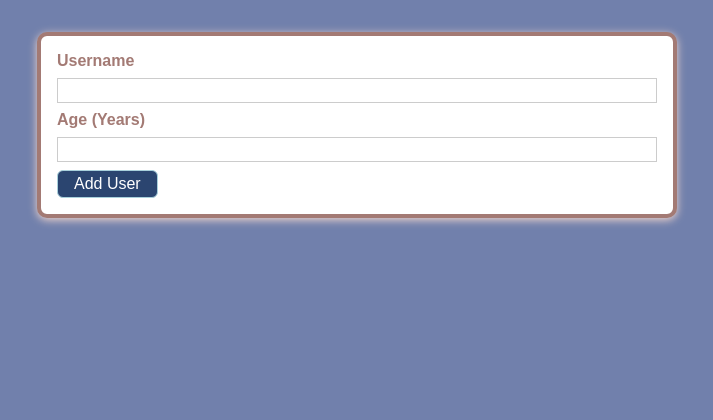
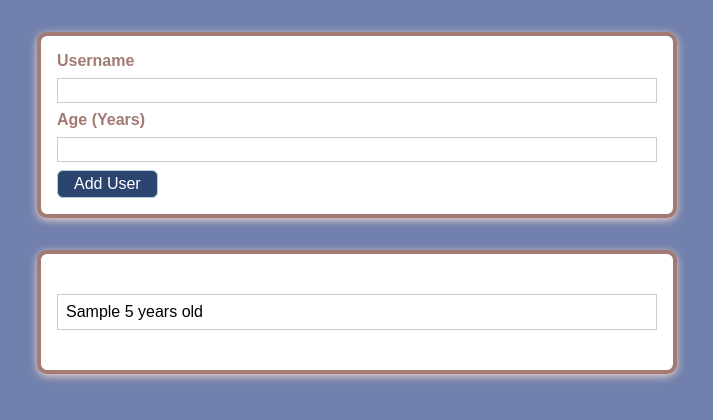
Before and after one commit to juliawald/user-and-age-react-project, a React (Create React App) app: page / in a window 1280 px wide. Both pictures are taken after typing "Sample", "5" into the empty fields and a click on the button "Add User". Shown: the top 420 px of the page, without its empty margins (283-996 px from the left). Built offline with nearby package versions, Linux system fonts and the light colour scheme.

Commit message:
saving  users

```diff
--- a/src/App.js
+++ b/src/App.js
@@ -1,10 +1,20 @@
-import React from 'react';
-import AddUser from './components/Users/AddUser';
+import React, { useState } from "react";
+import AddUser from "./components/Users/AddUser";
+import UsersList from "./components/Users/UsersList";
 
 function App() {
+  const [usersList, setUsersList] = useState([]);
+
+  const addUserHandler = (uName, uAge) => {
+    setUsersList((prevUsersList) => {
+      return [...prevUsersList, { name: uName, age: uAge, id: Math.random().toString() }];
+    });
+  };
+
   return (
     <div>
-      <AddUser />
+      <AddUser onAddUser={addUserHandler} />
+      <UsersList users={usersList} />
     </div>
   );
 }
--- a/src/components/Users/AddUser.js
+++ b/src/components/Users/AddUser.js
@@ -15,6 +15,7 @@
     if (+enteredAge < 1) {
       return;
     }
+    props.onAddUser(enteredUsername, enteredAge);
     setEnteredUsername("");
     setEnteredAge("");
   };
--- /dev/null
+++ b/src/components/Users/UsersList.js
@@ -0,0 +1,19 @@
+import React from "react";
+import Card from "../UI/Card";
+import classes from "./UsersList.module.css";
+
+const UsersList = (props) => {
+  return (
+    <Card className={classes.users}>
+      <ul>
+        {props.users.map((user) => (
+          <li key={user.id}>
+            {user.name} {user.age} years old
+          </li>
+        ))}
+      </ul>
+    </Card>
+  );
+};
+
+export default UsersList;
--- /dev/null
+++ b/src/components/Users/UsersList.module.css
@@ -0,0 +1,16 @@
+.users {
+  margin: 2rem auto;
+  width: 90%;
+  max-width: 40rem;
+}
+
+.users ul {
+  list-style: none;
+  padding: 1rem;
+}
+
+.users li {
+  border: 1px solid #ccc;
+  margin: 0.5rem 0;
+  padding: 0.5rem;
+}
```
